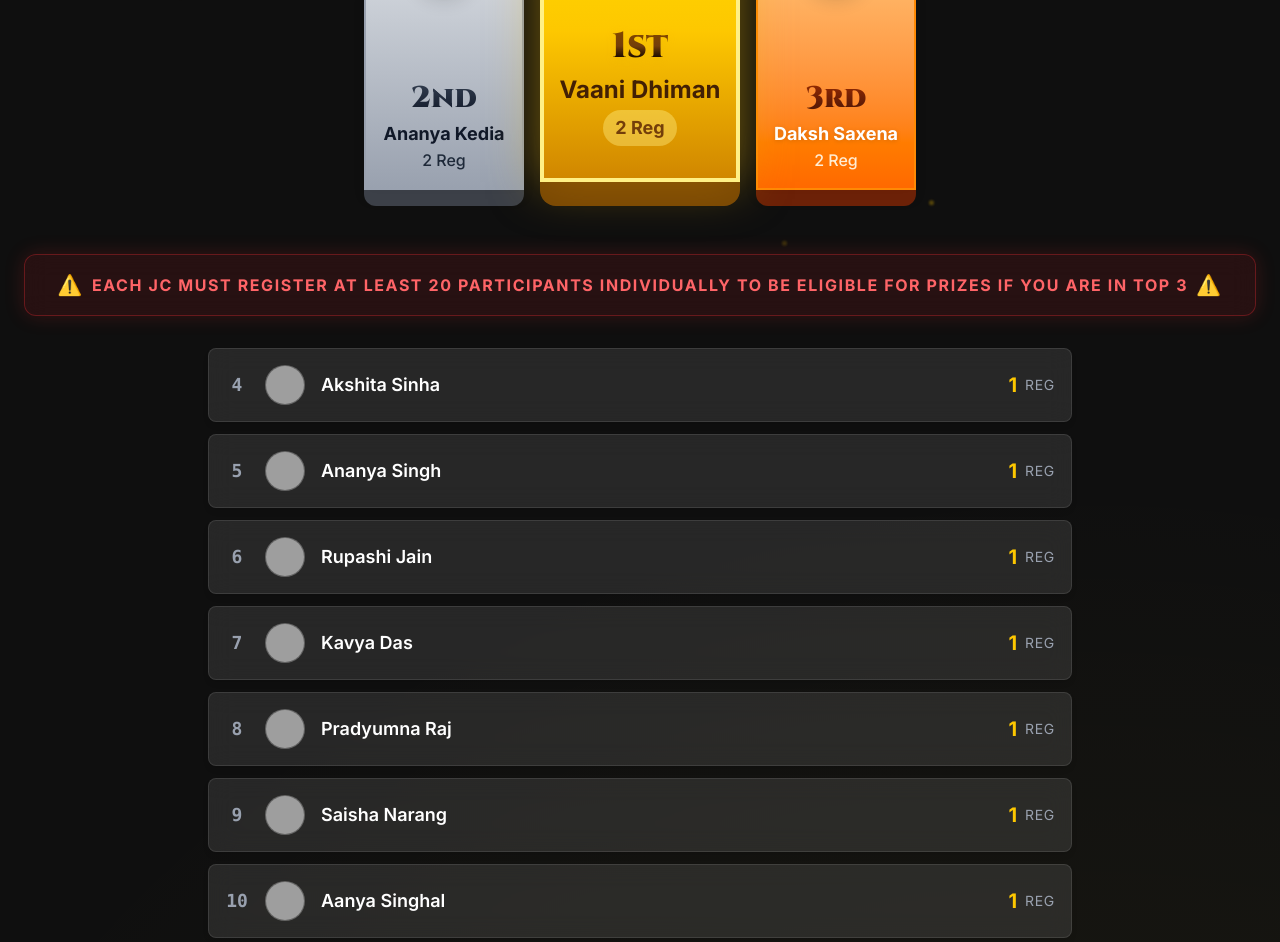
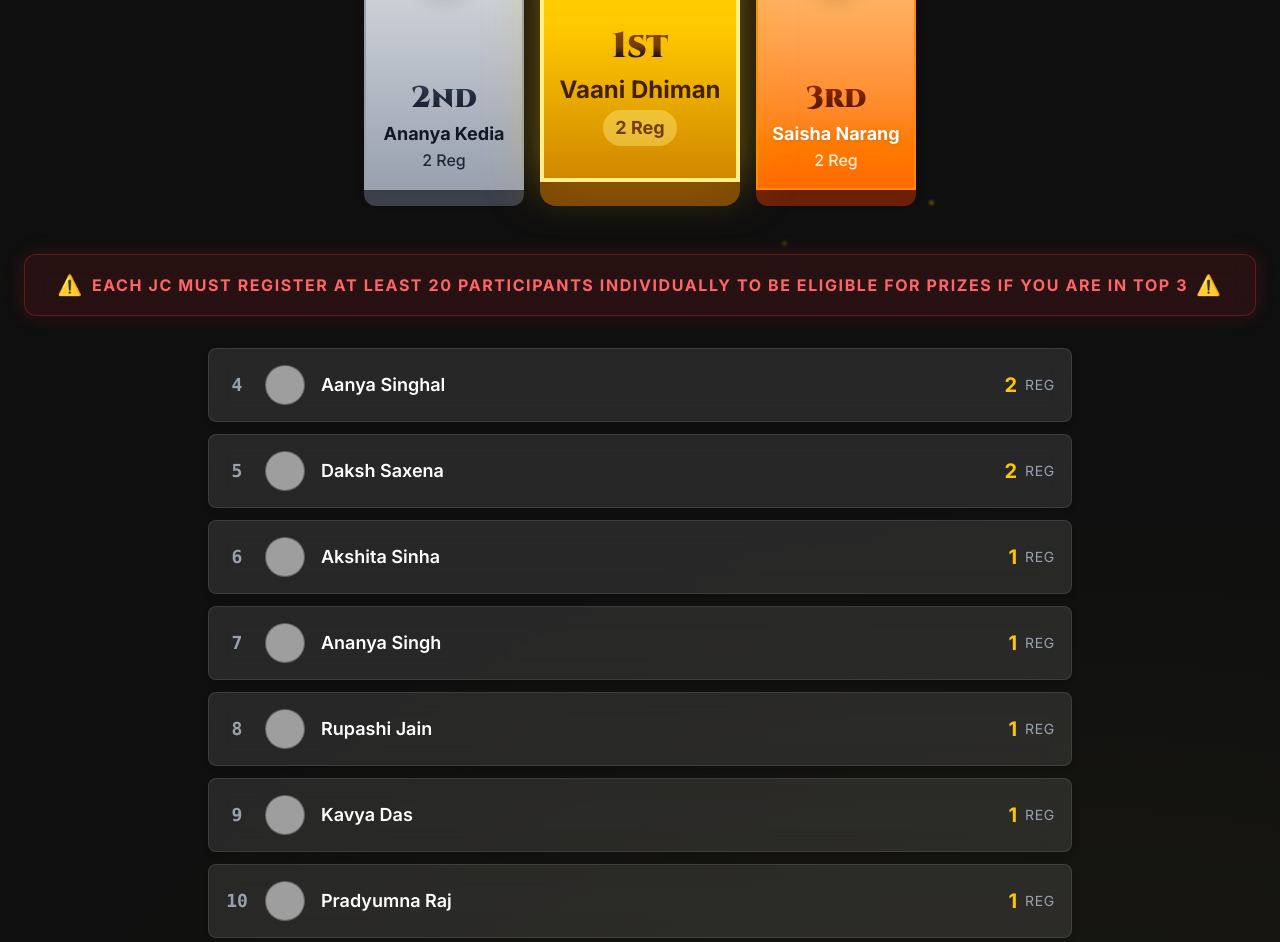
Before and after one commit to Akshatsah04/jcs-reg-count, a React (Vite) app: page / in a window 1280 px wide. Shown: the part 470-1412 px from the top of the page. Built offline with nearby package versions, Linux system fonts and the light colour scheme; grey boxes are pictures that could not be loaded.

Commit message:
updated till 18

```diff
--- a/src/data/jcs.js
+++ b/src/data/jcs.js
@@ -30,7 +30,7 @@ export const JUNIOR_COMMITTEE_MEMBERS = [
   { name: "Munira Shabbir Dairkee", registrations: 0 },
   { name: "Khanak", registrations: 0 },
   { name: "Kiana Agarwal", registrations: 0 },
-  { name: "Saisha Narang", registrations: 1 },
+  { name: "Saisha Narang", registrations: 2 },
   { name: "Sharvika Shekhar Muley", registrations: 0 },
   { name: "Shivanshi", registrations: 0 },
   { name: "Tanish Gupta", registrations: 0 },
@@ -50,7 +50,7 @@ export const JUNIOR_COMMITTEE_MEMBERS = [
   { name: "Atharv Garg", registrations: 0 },
   { name: "Udit Gupta", registrations: 0 },
   { name: "Manya Singh", registrations: 0 },
-  { name: "Aanya Singhal", registrations: 1 },
+  { name: "Aanya Singhal", registrations: 2 },
   { name: "Gaadha Amal Nair", registrations: 0 },
   { name: "Tanvi Tiwari", registrations: 0 },
   { name: "Rangoli Bakshi", registrations: 0 },
```
